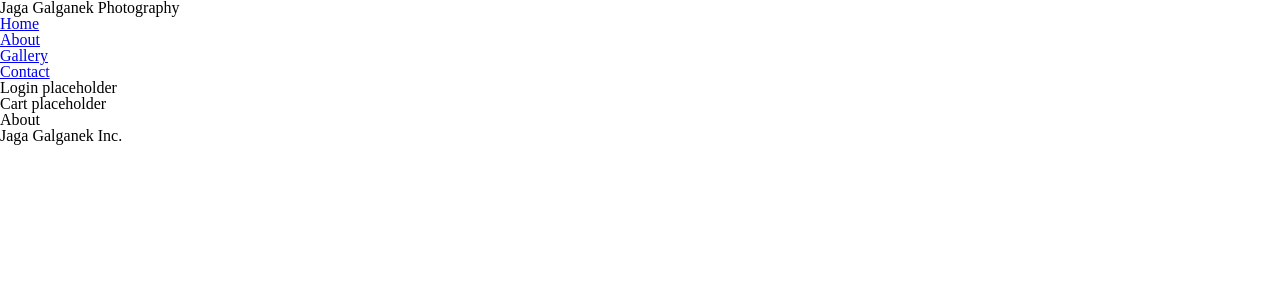
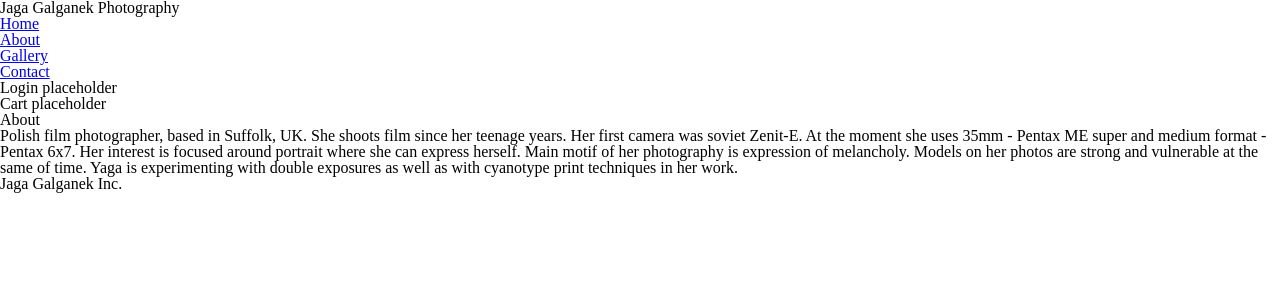
Before and after one commit to annettekk/d-Sereja-client, a React (Create React App) app: page /about in a window 1280 px wide. Shown: the top 300 px of the page. Built offline with nearby package versions, Linux system fonts and the light colour scheme.

Commit message:
about add

```diff
--- a/src/Pages/About/About.js
+++ b/src/Pages/About/About.js
@@ -8,11 +8,24 @@ export default function About() {
       <Helmet>
         <title>Jaga Galganek Photography About Page</title>
         <meta
-        name="description"
-        content="This is the about page for Jaga Galganek's Photography Portfoilio"/>
-        <link rel="canonical" href="/about"/>
+          name="description"
+          content="This is the about page for Jaga Galganek's Photography Portfoilio"
+        />
+        <link rel="canonical" href="/about" />
       </Helmet>
-      <div>About</div>
+      <div>
+        <h2 className="about-header">About</h2>
+        <p>
+          Polish film photographer, based in Suffolk, UK. She shoots film since
+          her teenage years. Her first camera was soviet Zenit-E. At the moment
+          she uses 35mm - Pentax ME super and medium format - Pentax 6x7. Her
+          interest is focused around portrait where she can express herself.
+          Main motif of her photography is expression of melancholy. Models on
+          her photos are strong and vulnerable at the same of time. Yaga is
+          experimenting with double exposures as well as with cyanotype print
+          techniques in her work.
+        </p>
+      </div>
     </>
-  )
+  );
 }
```
